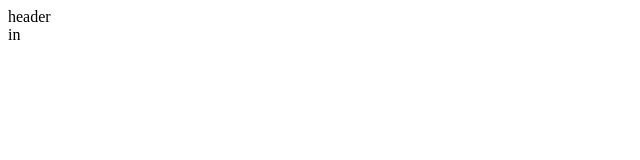
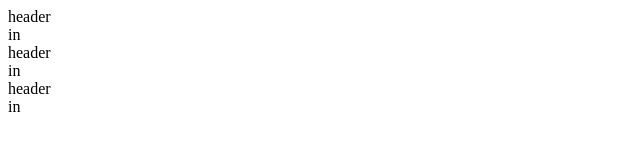
Before and after one commit to konrad-poldevs/project, a plain HTML site: page index.html in a window 1280 px wide. Shown: the whole page, without its empty margins (0-640 px from the left). Drawn offline with Linux system fonts and the light colour scheme.

Commit message:
Change more

```diff
--- a/index.html
+++ b/index.html
@@ -8,5 +8,9 @@
   <body>
     <header>header</header>
     <main>in</main>
+    <header>header</header>
+    <main>in</main>
+    <header>header</header>
+    <main>in</main>
   </body>
 </html>
```
